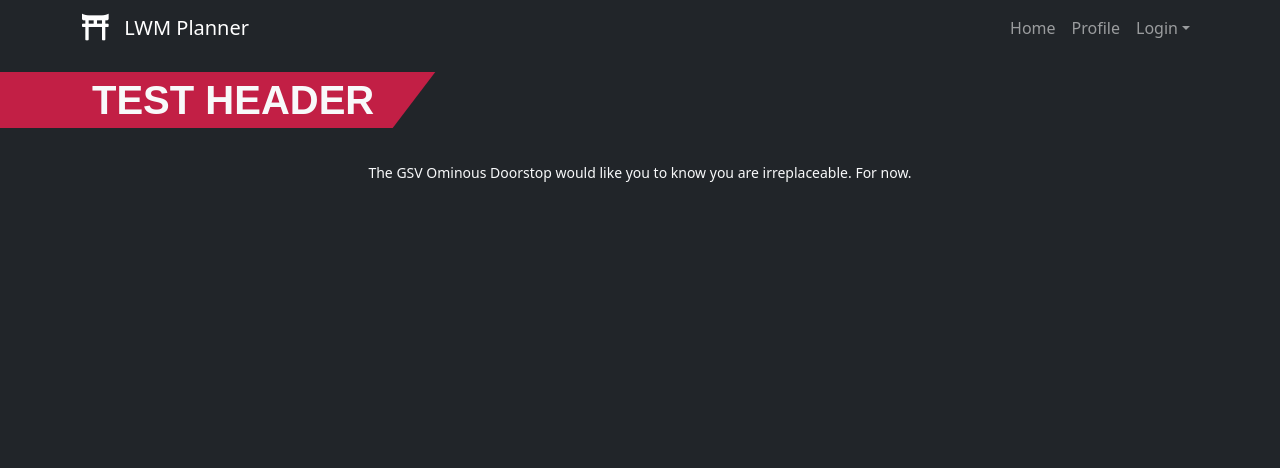
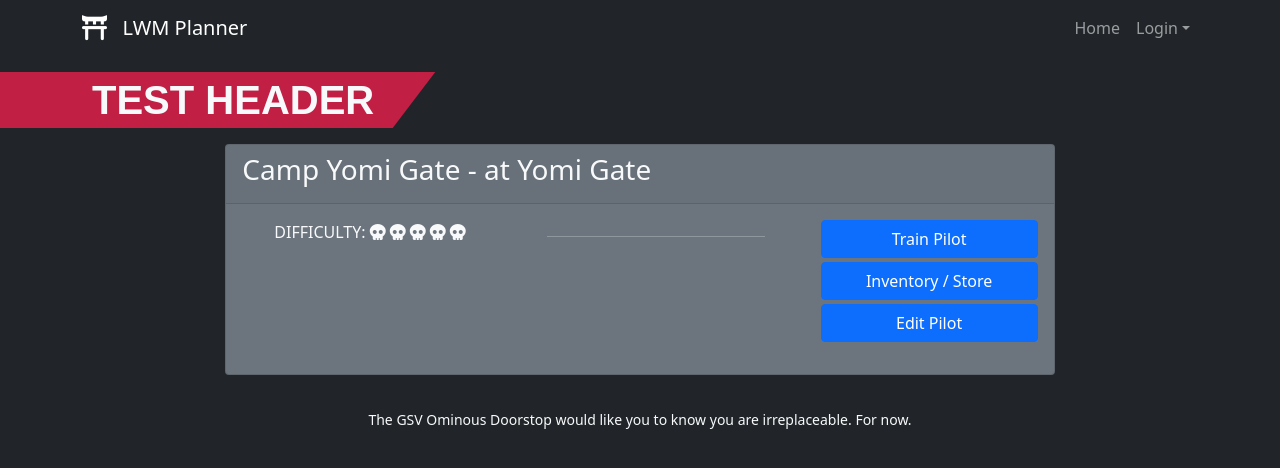
Before and after one commit to dotfortun/LWM-Planner, a React app: page / in a window 1280 px wide. Built offline with nearby package versions, Linux system fonts and the light colour scheme.

Commit message:
So, I totally had an issue where my object was nested.

```diff
--- /dev/null
+++ b/src/front/js/component/mission.js
@@ -0,0 +1,48 @@
+import React, { useEffect, useState } from "react";
+import { Button, Card, Col, Row } from "react-bootstrap";
+
+export const MissionCard = ({ mission }) => {
+  return (
+    <Card className="bg-secondary mb-3" key={mission.id}>
+      <Card.Header>
+        <h3>
+          {mission.name} - at {mission.location.name}
+        </h3>
+      </Card.Header>
+      <Card.Body>
+        <Row>
+          <Col>
+            <ul className="pilot_prop_stack">
+              <li>
+                DIFFICULTY:{" "}
+                {new Array(mission.difficulty).fill(null).map((_, idx) => (
+                  <i className="fa-solid fa-skull me-1" key={idx}></i>
+                ))}
+              </li>
+            </ul>
+          </Col>
+          <Col>
+            <ul className="pilot_prop_stack">
+              <li>
+                <hr />
+              </li>
+            </ul>
+          </Col>
+          <Col>
+            <ul className="pilot_prop_stack">
+              <li className="mb-1">
+                <Button style={{ width: "100%" }}>Train Pilot</Button>
+              </li>
+              <li className="mb-1">
+                <Button style={{ width: "100%" }}>Inventory / Store</Button>
+              </li>
+              <li className="mb-1">
+                <Button style={{ width: "100%" }}>Edit Pilot</Button>
+              </li>
+            </ul>
+          </Col>
+        </Row>
+      </Card.Body>
+    </Card>
+  );
+};
--- a/src/front/js/component/navigation.js
+++ b/src/front/js/component/navigation.js
@@ -1,9 +1,12 @@
-import React from "react";
+import React, { useContext } from "react";
 import { Navbar, Nav, NavDropdown, Container } from "react-bootstrap";
 import { useLocation } from "react-router-dom";
+
 import { LoginForm } from "./login";
+import { Context } from "../store/appContext";
 
 export const Navigation = () => {
+  const { store } = useContext(Context);
   const loc = useLocation();
 
   return (
@@ -16,7 +19,21 @@ export const Navigation = () => {
         <Navbar.Collapse id="basic-navbar-nav" className="justify-content-end">
           <Nav>
             <Nav.Link href="/">Home</Nav.Link>
-            <Nav.Link href="/profile">Profile</Nav.Link>
+            {!!store.user_token ? (
+              <NavDropdown
+                title="Account"
+                href="/profile"
+                menuVariant="dark"
+                align="end"
+              >
+                <NavDropdown.Item href="/profile">
+                  <span>Profile</span>
+                </NavDropdown.Item>
+                <NavDropdown.Item href="/profile/pilots">
+                  <span>Pilots</span>
+                </NavDropdown.Item>
+              </NavDropdown>
+            ) : null}
             <NavDropdown
               title="Login"
               menuVariant="dark"
--- a/src/front/js/pages/home.js
+++ b/src/front/js/pages/home.js
@@ -6,9 +6,61 @@ import { Header } from "../component/header";
 import { LoginForm } from "../component/login";
 
 import "../../styles/home.css";
+import { MissionCard } from "../component/mission";
 
 export const Home = () => {
   const { store, actions } = useContext(Context);
+
+  let mission = {
+    description: "Yes, you can bring your draek.",
+    difficulty: 5,
+    is_job: false,
+    location: {
+      description: "",
+      name: "Yomi Gate",
+      parent: "Izanagi",
+    },
+    loot: [
+      {
+        id: 1,
+        name: "IPS-N DRAKE",
+      },
+    ],
+    mission_state: {
+      name: "Open",
+      value: "OPEN",
+    },
+    name: "Camp Yomi Gate",
+    pilots: [
+      {
+        callsign: "Testy",
+        grit: 5,
+        hase: {
+          agility: 2,
+          engineering: 4,
+          hull: 1,
+          systems: 3,
+        },
+        id: 1,
+        manna: 1000,
+        name: "Test McTestington",
+      },
+      {
+        callsign: "Neophyte",
+        grit: 2,
+        hase: {
+          agility: 2,
+          engineering: 0,
+          hull: 2,
+          systems: 0,
+        },
+        id: 2,
+        manna: 1000,
+        name: "New Pilot",
+      },
+    ],
+    scheduled_date: "Fri, 29 Jul 2022 00:00:00 GMT",
+  };
 
   return (
     <Container fluid>
@@ -18,7 +70,9 @@ export const Home = () => {
         </Col>
       </Row>
       <Row>
-        <Col sm={{ span: 8, offset: 2 }}></Col>
+        <Col sm={{ span: 8, offset: 2 }}>
+          <MissionCard mission={mission} />
+        </Col>
       </Row>
     </Container>
   );
--- a/src/front/js/pages/pilots.js
+++ b/src/front/js/pages/pilots.js
@@ -7,7 +7,7 @@ import "../../styles/pilots.css";
 
 const PilotCard = ({ pilot }) => {
   return (
-    <Card className="bg-secondary" key={pilot.id}>
+    <Card className="bg-secondary mb-3" key={pilot.id}>
       <Card.Header>
         <h3>
           {pilot.name} - Callsign "{pilot.callsign}"
@@ -30,12 +30,9 @@ const PilotCard = ({ pilot }) => {
               <li>
                 <hr />
               </li>
-              <li>
-                IPS-N DRAKE <em>"CAN I HAS DRAEK"</em>
-              </li>
-              <li>
-                GMS EVEREST <em>"CHEEPFLEET"</em>
-              </li>
+              {pilot.frames.map((elem, idx) => (
+                <li>{elem.name}</li>
+              ))}
             </ul>
           </Col>
           <Col>
--- a/template.html
+++ b/template.html
@@ -12,8 +12,8 @@
     />
     <link
       rel="stylesheet"
-      href="https://cdnjs.cloudflare.com/ajax/libs/font-awesome/5.15.4/css/all.min.css"
-      integrity="sha512-1ycn6IcaQQ40/MKBW2W4Rhis/DbILU74C1vSrLJxCq57o941Ym01SwNsOMqvEBFlcgUa6xLiPY/NS5R+E6ztJQ=="
+      href="https://cdnjs.cloudflare.com/ajax/libs/font-awesome/6.1.2/css/all.min.css"
+      integrity="sha512-1sCRPdkRXhBV2PBLUdRb4tMg1w2YPf37qatUFeS7zlBy7jJI8Lf4VHwWfZZfpXtYSLy85pkm9GaYVYMfw5BC1A=="
       crossorigin="anonymous"
       referrerpolicy="no-referrer"
     />
```
